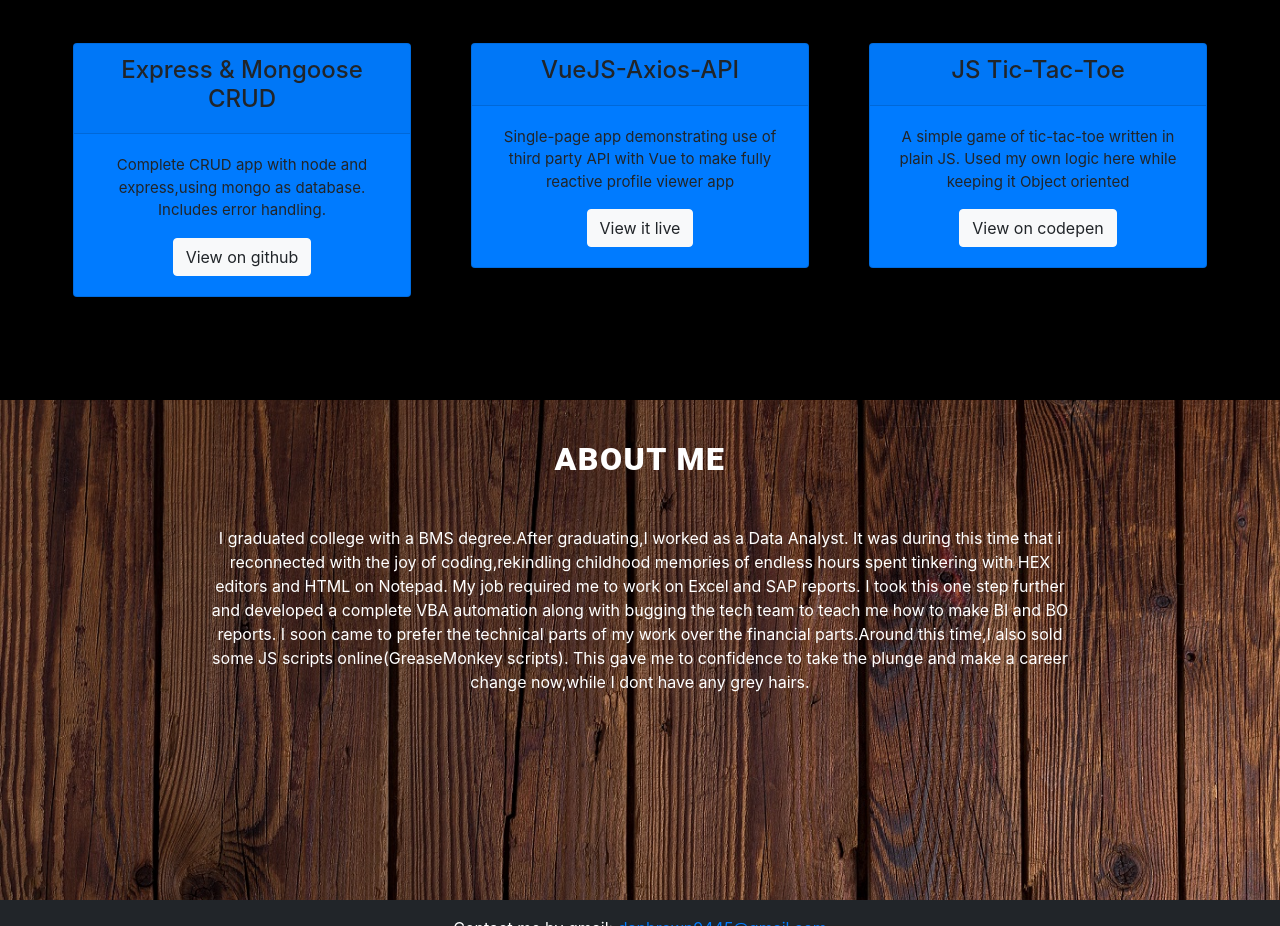
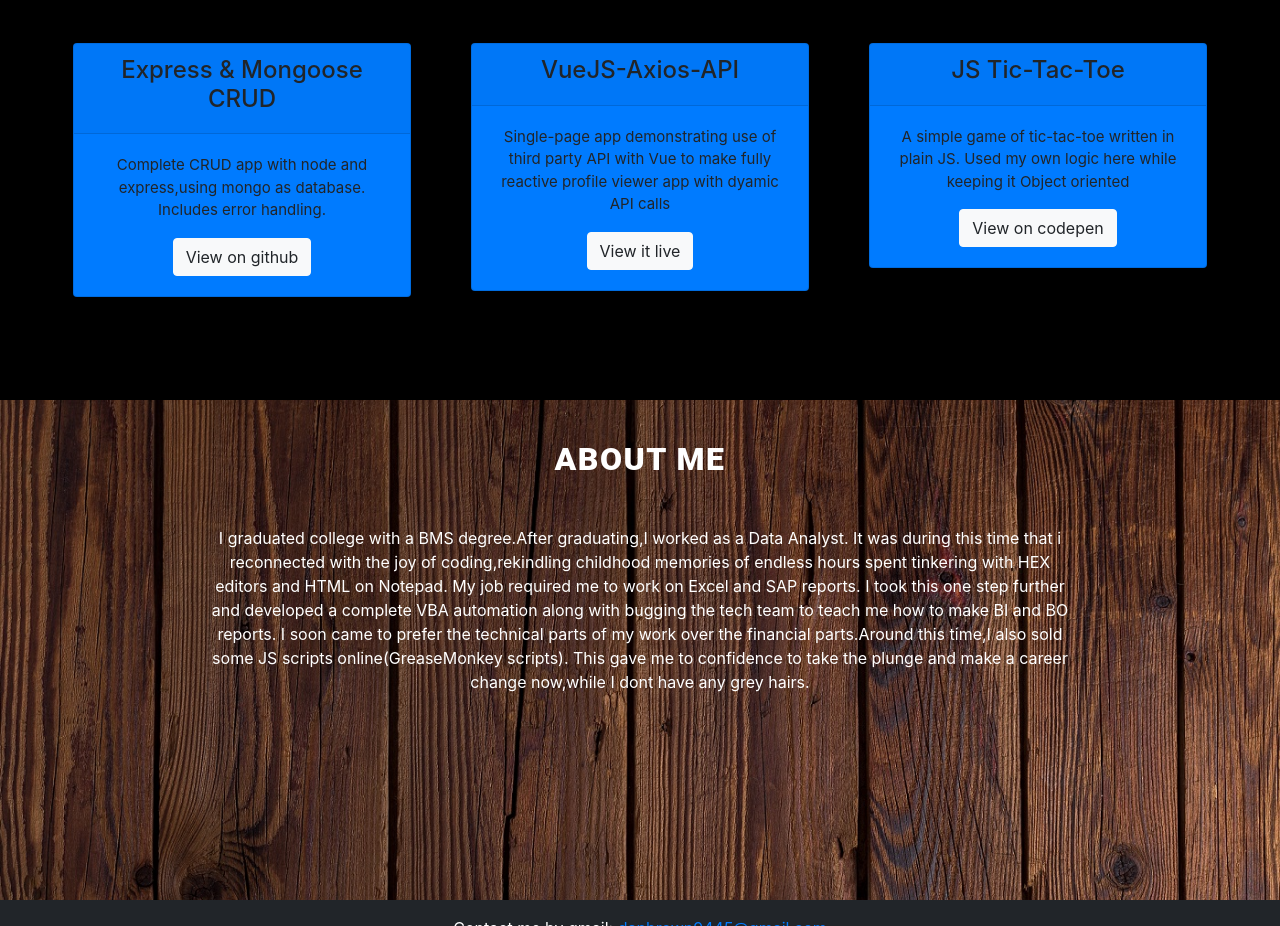
Before and after one commit to 2f2f/2f2f.github.io, a plain HTML site: page index.html in a window 1280 px wide. Shown: the part 1581-2507 px from the top of the page. Drawn offline with nearby package versions, Linux system fonts and the light colour scheme.

Commit message:
Update index.html

```diff
--- a/index.html
+++ b/index.html
@@ -109,7 +109,7 @@
                   <h4>VueJS-Axios-API</h4>
                 </div>
                 <div class="card-body">
-                  <p>Single-page app demonstrating use of third party API with Vue to make fully reactive profile viewer app</p>
+                  <p>Single-page app demonstrating use of third party API with Vue to make fully reactive profile viewer app with dyamic API calls</p>
                   <button type="button" class="btn btn-light" onclick="window.open('https://2f2f.github.io/vueJS-axios-API/','_blank')">View it live </button>
                 </div>
               </div>
```
